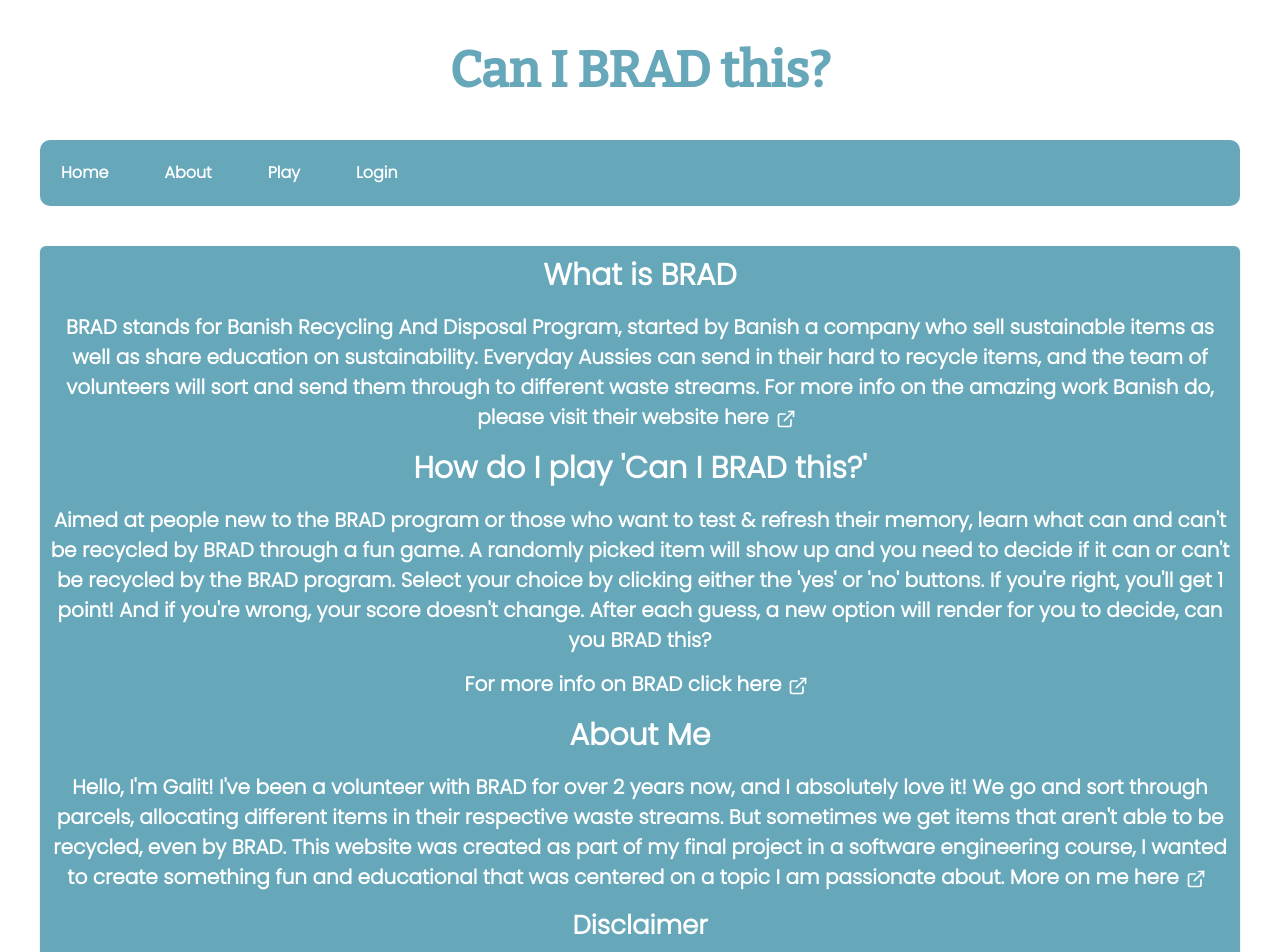
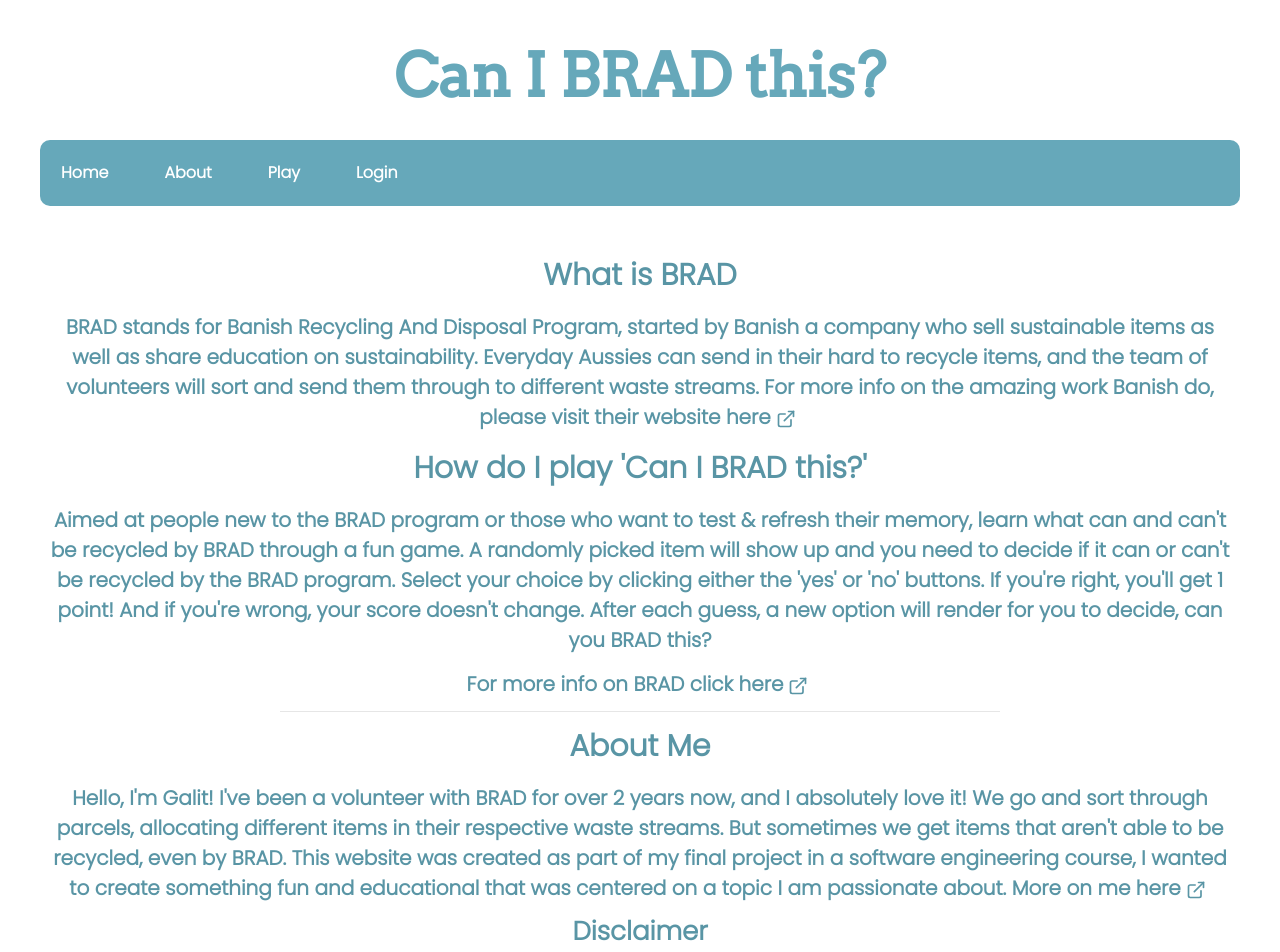
Before and after one commit to gal333t/project4, a React (Vite) app: page /about in a window 1280 px wide. Shown: the top 952 px of the page. Built offline with nearby package versions, Linux system fonts and the light colour scheme; no server answers.

Commit message:
styling changes

```diff
--- a/index.html
+++ b/index.html
@@ -7,7 +7,7 @@
   <meta name="viewport" content="width=device-width, initial-scale=1.0" />
   <link rel="preconnect" href="https://fonts.googleapis.com">
   <link rel="preconnect" href="https://fonts.gstatic.com" crossorigin>
-  <link href="https://fonts.googleapis.com/css2?family=Bitter:wght@500&family=Poppins:wght@300&display=swap"
+  <link href="https://fonts.googleapis.com/css2?family=Arvo&family=Bitter:wght@500&family=Poppins:wght@300&display=swap"
     rel="stylesheet">
   <title>Can I BRAD this?</title>
 </head>
--- a/src/Components/About.jsx
+++ b/src/Components/About.jsx
@@ -1,4 +1,4 @@
-import { Card, CardBody, CardHeader, Link } from "@chakra-ui/react";
+import { Card, CardBody, CardHeader, Link, Divider } from "@chakra-ui/react";
 import { ExternalLinkIcon } from "@chakra-ui/icons";
 import { SessionContext } from "./SessionContext";
 import { useContext } from "react";
@@ -10,10 +10,12 @@
     <div className="about-div">
       <Card
         align="center"
-        bg="#66a8ba"
+        // bg="#66a8ba"
+        variant="unstyled"
         m="10"
-        color="white"
+        color="#5995a5"
         fontWeight="semibold"
+        border="transparent"
       >
         <CardHeader fontSize="30px" p="7px">
           What is BRAD
@@ -27,7 +29,7 @@
           please visit their website{" "}
           <Link href="https://banish.com.au" isExternal>
             here
-            <ExternalLinkIcon mx="7px" />
+            <ExternalLinkIcon mx="5px" />
           </Link>
         </CardBody>
         <CardHeader fontSize="30px" p="7px">
@@ -44,12 +46,13 @@
           can you BRAD this?
         </CardBody>
         <CardBody textAlign="center" fontSize="20px" p="7px">
-          For more info on BRAD click{" "}
+          For more info on BRAD{" "}
           <Link href="https://banish.com.au/pages/recycling-program" isExternal>
-            here
-            <ExternalLinkIcon mx="7px" />
+            click here
+            <ExternalLinkIcon mx="5px" />
           </Link>
         </CardBody>
+        <Divider bg="blackAlpha.300" m="5px" w="60%" />
         <CardHeader fontSize="30px" p="7px">
           About Me
         </CardHeader>
@@ -63,14 +66,14 @@
           that was centered on a topic I am passionate about. More on me{" "}
           <Link href="https://www.galitmoss.com/" isExternal>
             here
-            <ExternalLinkIcon mx="7px" />
+            <ExternalLinkIcon mx="5px" />
           </Link>
         </CardBody>
 
-        <CardHeader fontSize="26px" p="7px">
+        <CardHeader fontSize="26px" p="2px">
           Disclaimer
         </CardHeader>
-        <CardBody textAlign="center" fontSize="20px" p="7px">
+        <CardBody textAlign="center" fontSize="20px" p="5px">
           This website was not created by Banish, some of this info may not be
           up to date. I will do my best to monitor and update if anything
           changes, as well as adding more items into the game.
--- a/src/Components/BradItem.jsx
+++ b/src/Components/BradItem.jsx
@@ -17,6 +17,8 @@
   const [bradItems, setBradItems] = useState([]);
   const [count, setCount] = useState(0);
   const [userAnswer, setUserAnswer] = useState();
+
+  let banishBlue = "#66a8ba";
 
   const { username, setUsername, userScore, setUserScore } =
     useContext(SessionContext);
@@ -66,7 +68,7 @@
       {bradItems.map((brad) => {
         return (
           <div className="brad-item-div" key={brad.id}>
-            <Card align="center" bg="#66a8ba">
+            <Card align="center" bg={banishBlue}>
               <CardBody align="center">
                 <CardHeader color="white" textAlign="center" fontSize="30px">
                   {brad.name}
@@ -82,7 +84,7 @@
                 <ButtonGroup spacing="2">
                   <Button
                     variant="solid"
-                    color="#66a8ba"
+                    color={banishBlue}
                     onClick={() => {
                       determineBradStatus(brad.id, true);
                     }}
@@ -91,7 +93,7 @@
                   </Button>
                   <Button
                     variant="solid"
-                    color="#66a8ba"
+                    color={banishBlue}
                     onClick={() => {
                       determineBradStatus(brad.id, false);
                     }}
--- a/src/Components/Header.jsx
+++ b/src/Components/Header.jsx
@@ -8,11 +8,10 @@
       <header>
         <Heading
           color="#66a8ba"
-          fontSize="50px"
+          fontSize="60px"
           textAlign="center"
-          m="10"
-          fontWeight="bold"
-          fontFamily="Bitter"
+          m="7"
+          fontFamily="Arvo"
         >
           Can I BRAD this?
         </Heading>
```
